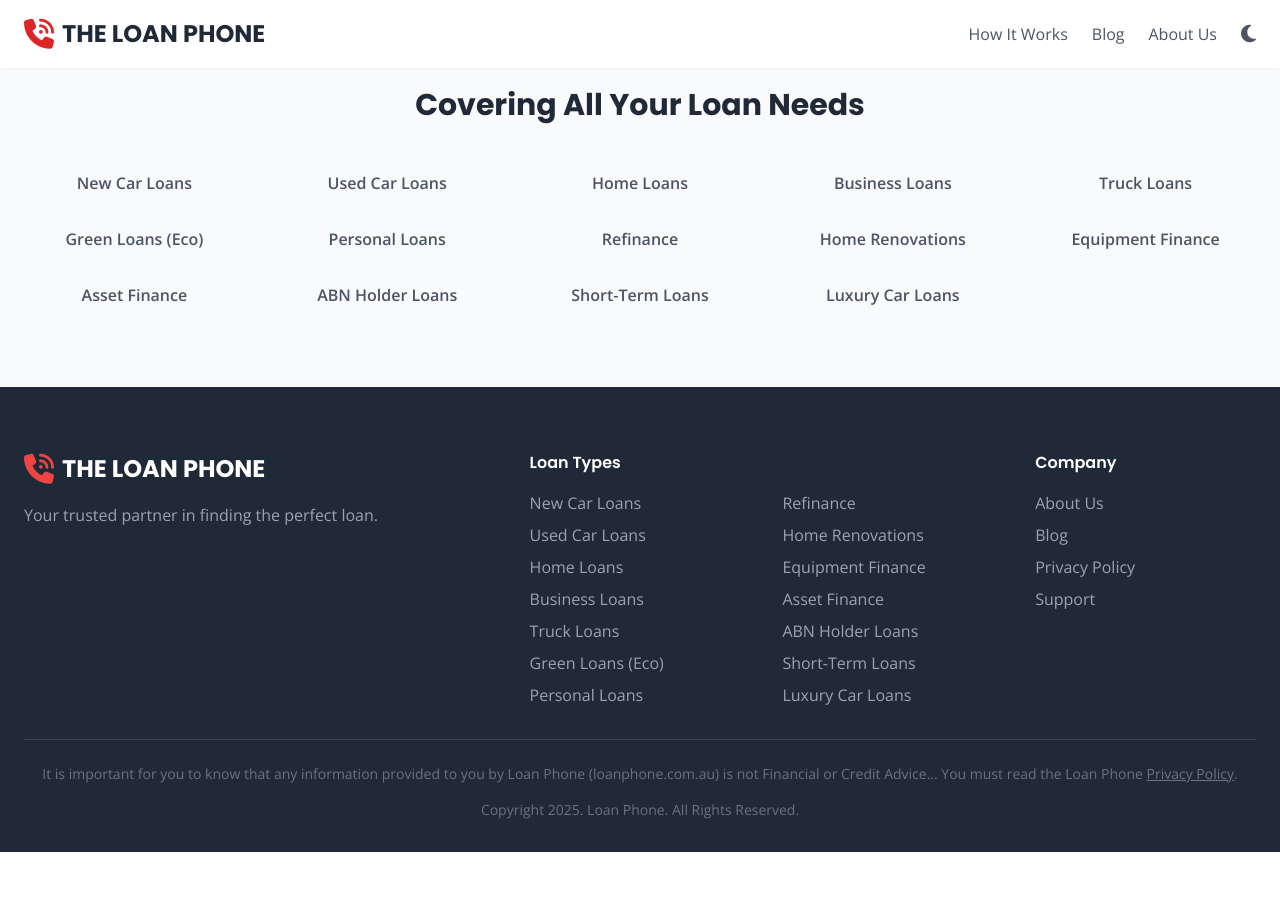
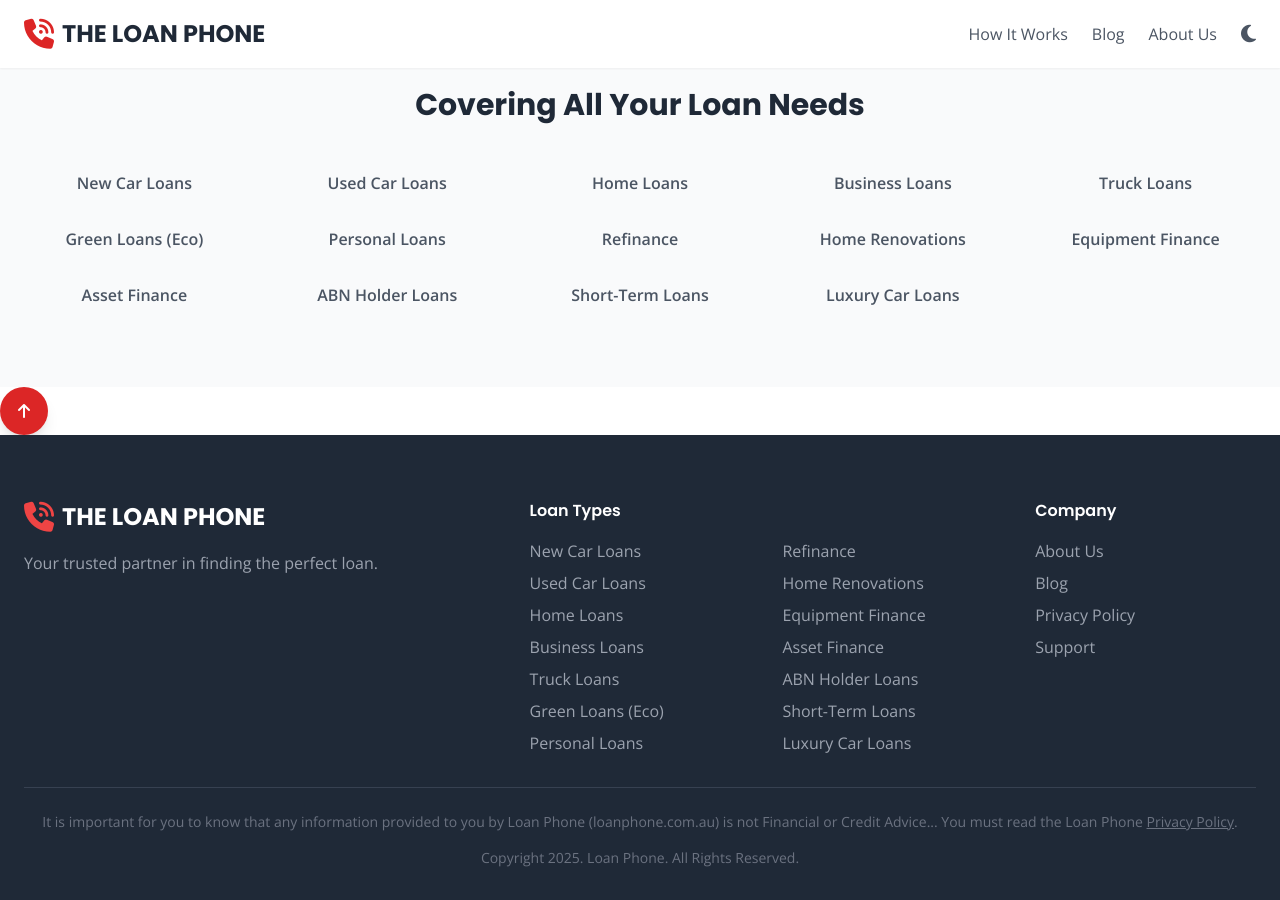
Before and after one commit to AMSumo9/loan-phone-website, a Jekyll site: the page built from index.md, in a window 1280 px wide and 900 px high, scrolled down 1953 px. Built offline with Jekyll 4.4.1, drawn with Linux system fonts in a browser that asks for light colours; nearby versions of some CDN libraries; before the commit the page ends 2805 px from its top, so only the background shows below that.

Commit message:
Update index.md

```diff
--- a/index.md
+++ b/index.md
@@ -84,3 +84,16 @@
     </div>
   </div>
 </section>
+
+<!-- Back to Top & Support Modal -->
+<button id="back-to-top" class="bg-brand-red text-white w-12 h-12 rounded-full shadow-lg flex items-center justify-center"><i class="fas fa-arrow-up"></i></button>
+<div id="support-modal" class="hidden fixed top-0 left-0 right-0 bottom-0 bg-black bg-opacity-60 z-[1000] justify-center items-center">
+  <div class="bg-[var(--bg-primary)] p-8 rounded-lg shadow-lg w-11/12 max-w-md text-center relative text-[var(--text-primary)]">
+    <button id="modal-close" class="absolute top-4 right-4 text-gray-400 hover:text-gray-800 dark:hover:text-white"><i class="fas fa-times text-2xl"></i></button>
+    <h3 class="text-2xl font-bold mb-4">Contact Support</h3>
+    <div class="flex flex-col space-y-4 mt-6">
+      <a href="mailto:loans@loanphone.com.au" class="w-full inline-flex justify-center items-center space-x-2 bg-brand-red text-white font-semibold px-5 py-3 rounded-lg shadow-md hover:bg-brand-red-dark"><i class="fas fa-envelope"></i><span>Email Us</span></a>
+      <a href="tel:+61440135626" class="w-full inline-flex justify-center items-center space-x-2 bg-gray-600 text-white font-semibold px-5 py-3 rounded-lg shadow-md hover:bg-gray-700"><i class="fas fa-phone"></i><span>Call Us</span></a>
+    </div>
+  </div>
+</div>
```
